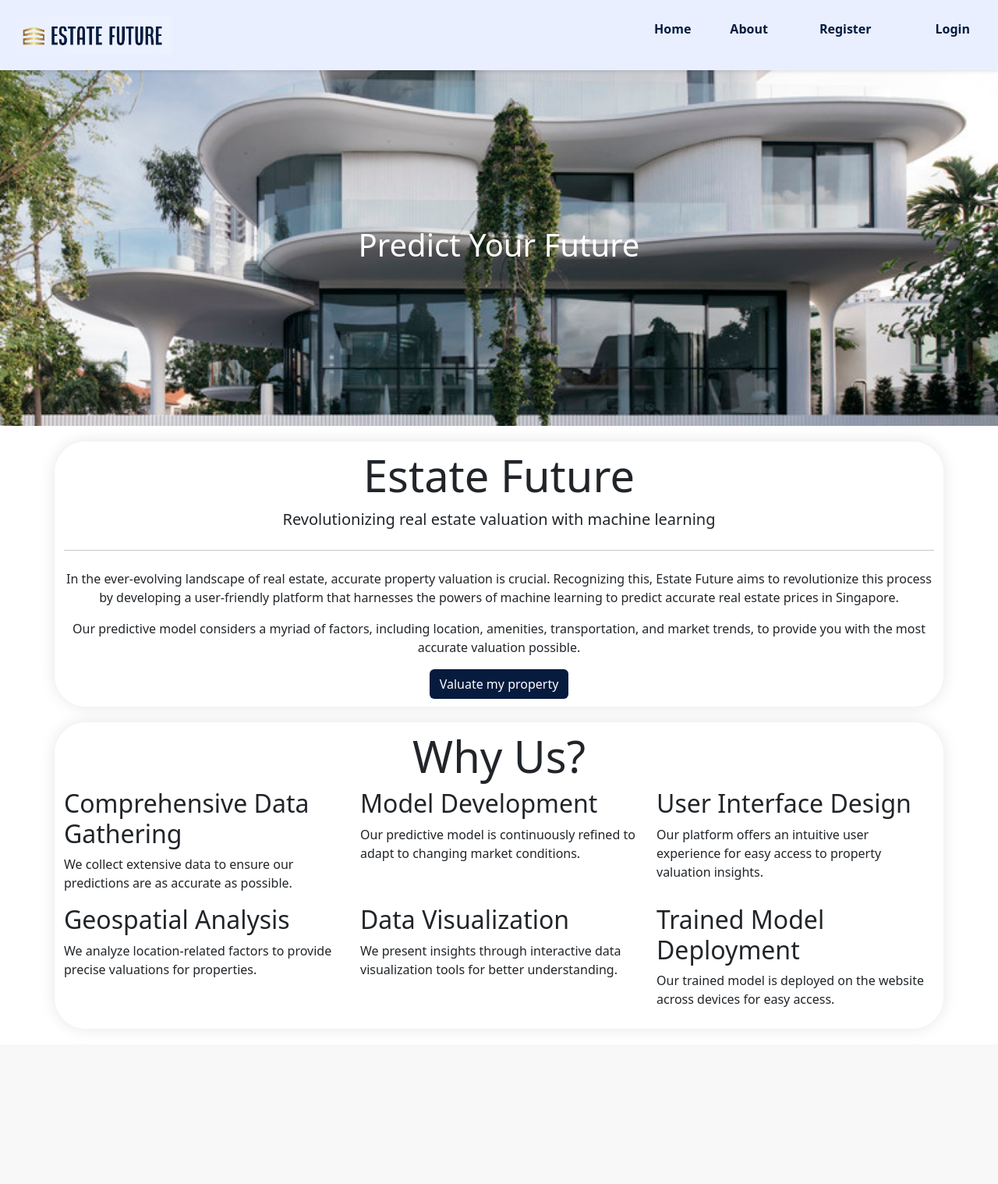
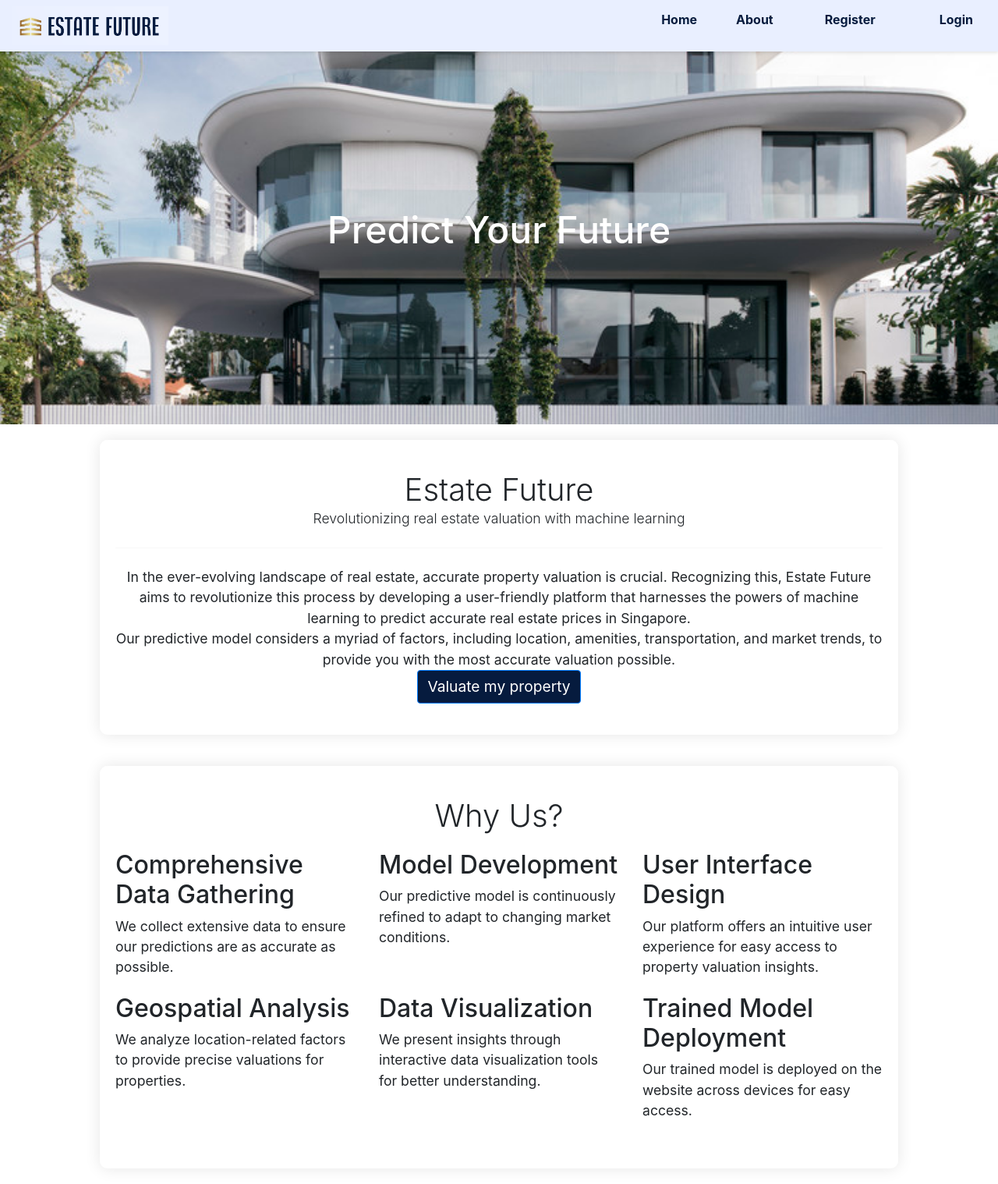
Before and after one commit to zenlongid/estateFuture, a Flask app: page / in a window 1280 px wide. Shown: the whole page at 78% size. Before the commit the page ends 1291 px from the top, so only its background shows below. Run offline with Flask 3, Linux system fonts and the light colour scheme; some libraries are stand-ins or nearby versions.

Commit message:
Update index.html

```diff
--- a/website/templates/index.html
+++ b/website/templates/index.html
@@ -1,16 +1,11 @@
-<!DOCTYPE html>
-<html lang="en">
+{% extends "base.html" %}
 
-<head>
-    <meta charset="UTF-8">
-    <meta name="viewport" content="width=device-width, initial-scale=1.0">
-    <!-- Include Bootstrap CSS -->
+{% block title %}Estate Future - Predict Your Future{% endblock %}
+
+{% block styles %}
 <link href="https://stackpath.bootstrapcdn.com/bootstrap/4.3.1/css/bootstrap.min.css" rel="stylesheet">
-    <title>Estate Future - Predict Your Future</title>
 <style>
-        body,
-        h1,
-        p {
+    body, h1, p {
         margin: 0;
         padding: 0;
     }
@@ -19,6 +14,13 @@
         text-align: center;
         padding: 200px 20px;
         background-size: cover;
+        background-position: center;
+    }
+
+    .hero h1 {
+        color: white;
+        margin-bottom: 20px;
+        font-size: 3rem;
     }
 
     .search-box {
@@ -45,78 +47,96 @@
         cursor: pointer;
     }
 
-        .container {
+    .main-container {
         background-color: rgba(255, 255, 255, 0.8);
-            padding: 10px;
-            border-radius: 40px;
+        padding: 40px 20px;
+        border-radius: 10px;
         box-shadow: 0 0 20px rgba(0, 0, 0, 0.1);
-            max-width: 100px;
-            margin: 20px auto 20px;
+        max-width: 80%;
+        margin: 20px auto;
+    }
+
+    .main-container h1 {
+        font-size: 2.5rem;
+    }
+
+    .main-container p {
+        font-size: 1.1rem;
+    }
+
+    .btn-primary {
+        font-size: 1.2rem;
+    }
+
+    .section-container {
+        margin-top: 40px;
+    }
+
+    .section-container h1 {
+        margin-bottom: 20px;
+        font-size: 2.5rem;
+    }
+
+    .section-container p {
+        margin-bottom: 20px;
+        font-size: 1.1rem;
     }
 </style>
-</head>
+{% endblock %}
 
-<body>
-    <div id="navbar-container"> {% include 'nav.html' %}</div>
-    <div class="hero" style="background-image: url(''); text-align: center; " id="background">
-        <h1 style="color: white;">Predict Your Future</h1>
+{% block content %}
+<div class="hero" id="background">
+    <h1>Predict Your Future</h1>
 </div>
-    <div class="container">
+<div class="main-container">
     <div class="text-center">
         <h1 class="display-4">Estate Future</h1>
         <p class="lead">Revolutionizing real estate valuation with machine learning</p>
         <hr class="my-4">
         <p>In the ever-evolving landscape of real estate, accurate property valuation is crucial. Recognizing this, Estate Future aims to revolutionize this process by developing a user-friendly platform that harnesses the powers of machine learning to predict accurate real estate prices in Singapore.</p>
         <p>Our predictive model considers a myriad of factors, including location, amenities, transportation, and market trends, to provide you with the most accurate valuation possible.</p>
-                 <button type="button" class="btn" onclick="window.location.href='/searchPage'" style="background-color: #061B3E; color: white;">Valuate my property</button>
-            </hr>
+        <button type="button" class="btn btn-primary" onclick="window.location.href='/searchPage'" style="background-color: #061B3E; color: white;">Valuate my property</button>
     </div>
 </div>
 
-    <div class="container">
+<div class="main-container section-container">
+    <h1 class="display-4 text-center">Why Us?</h1>
     <div class="row">
-            <h1 class="display-4 text-center">Why Us?</h1>
-
         <div class="col-md-4">
             <h2>Comprehensive Data Gathering</h2>
             <p>We collect extensive data to ensure our predictions are as accurate as possible.</p>
         </div>
-
         <div class="col-md-4">
             <h2>Model Development</h2>
             <p>Our predictive model is continuously refined to adapt to changing market conditions.</p>
         </div>
-
         <div class="col-md-4">
             <h2>User Interface Design</h2>
             <p>Our platform offers an intuitive user experience for easy access to property valuation insights.</p>
         </div>
     </div>
-
     <div class="row">
         <div class="col-md-4">
             <h2>Geospatial Analysis</h2>
             <p>We analyze location-related factors to provide precise valuations for properties.</p>
         </div>
-
         <div class="col-md-4">
             <h2>Data Visualization</h2>
             <p>We present insights through interactive data visualization tools for better understanding.</p>
         </div>
-
         <div class="col-md-4">
             <h2>Trained Model Deployment</h2>
             <p>Our trained model is deployed on the website across devices for easy access.</p>
         </div>
     </div>
 </div>
-</body>
+{% endblock %}
 
+{% block scripts %}
 <script>
     document.getElementById('background').style.backgroundImage = "url('{{ url_for('static', filename='Images/house.jpg') }}')";
     document.getElementById('background').style.backgroundRepeat = "no-repeat";
     document.getElementById('background').style.backgroundPosition = "center center";
     document.getElementById('background').style.backgroundSize = "cover";
 </script>
-
-</html>
+{% endblock %}
```
Lines whose indentation alone changed are shown as unchanged.
